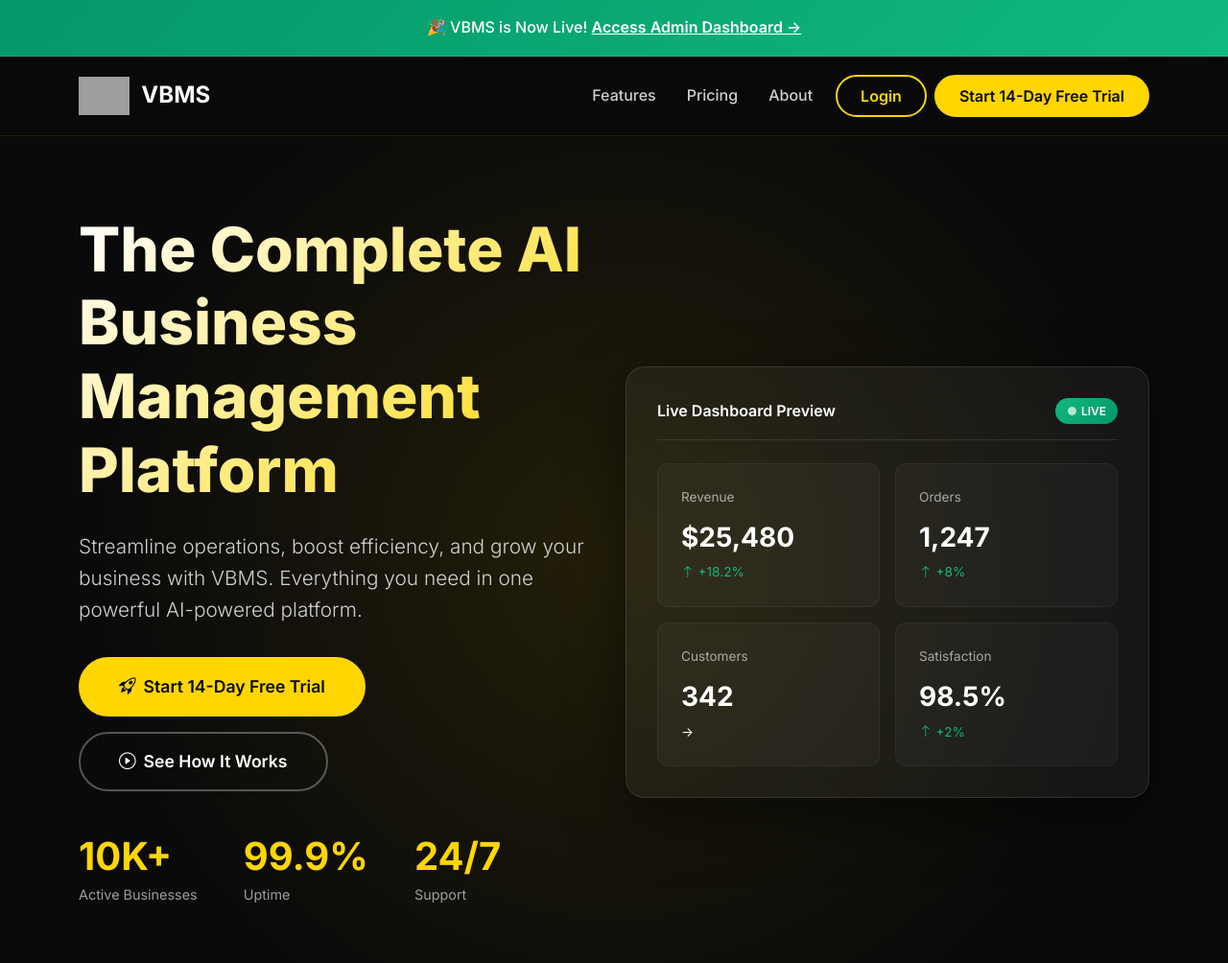
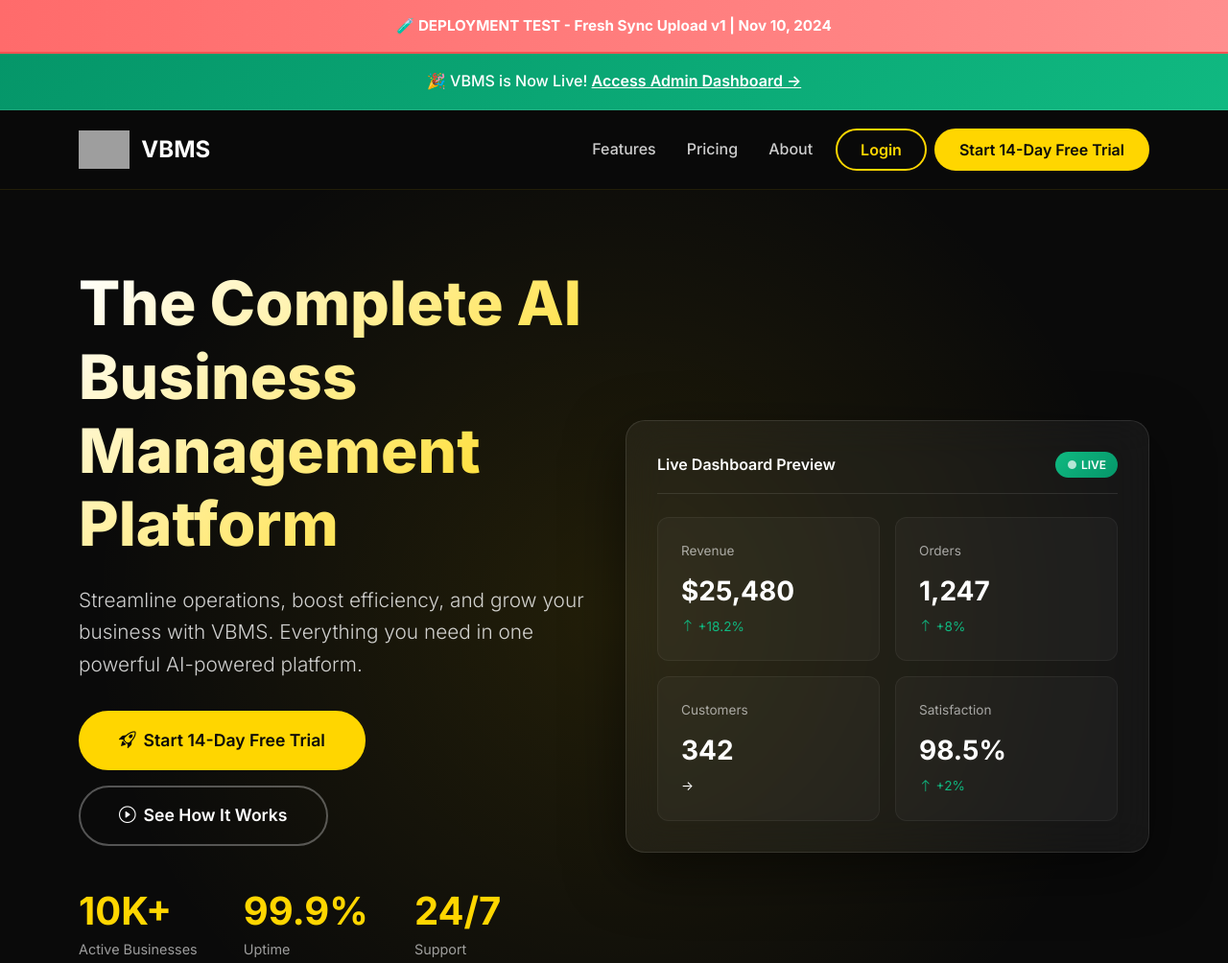
Before and after one commit to Bobbywealth/VBMS-FRESH, a website: page 07-04-2025/VBMS Website/VBMS Website/index.html in a window 1280 px wide. Shown: the top 1004 px of the page at 96% size. Drawn offline with nearby package versions, Linux system fonts and the light colour scheme; no server answers; grey boxes are pictures that could not be loaded.

Commit message:
🧪 Add deployment test banner - Testing upload to Render

```diff
--- a/07-04-2025/VBMS Website/VBMS Website/index.html
+++ b/07-04-2025/VBMS Website/VBMS Website/index.html
@@ -665,6 +665,11 @@
   </style>
 </head>
 <body>
+  <!-- Testing Banner -->
+  <div style="background: linear-gradient(90deg, #FF6B6B, #FF8E8E); padding: 15px; text-align: center; font-weight: bold; color: white; font-size: 0.95rem; border-bottom: 2px solid #ff5252;">
+    🧪 DEPLOYMENT TEST - Fresh Sync Upload v1 | Nov 10, 2024
+  </div>
+
   <!-- Announcement Banner -->
   <div class="announcement">
     <div class="container">
```
